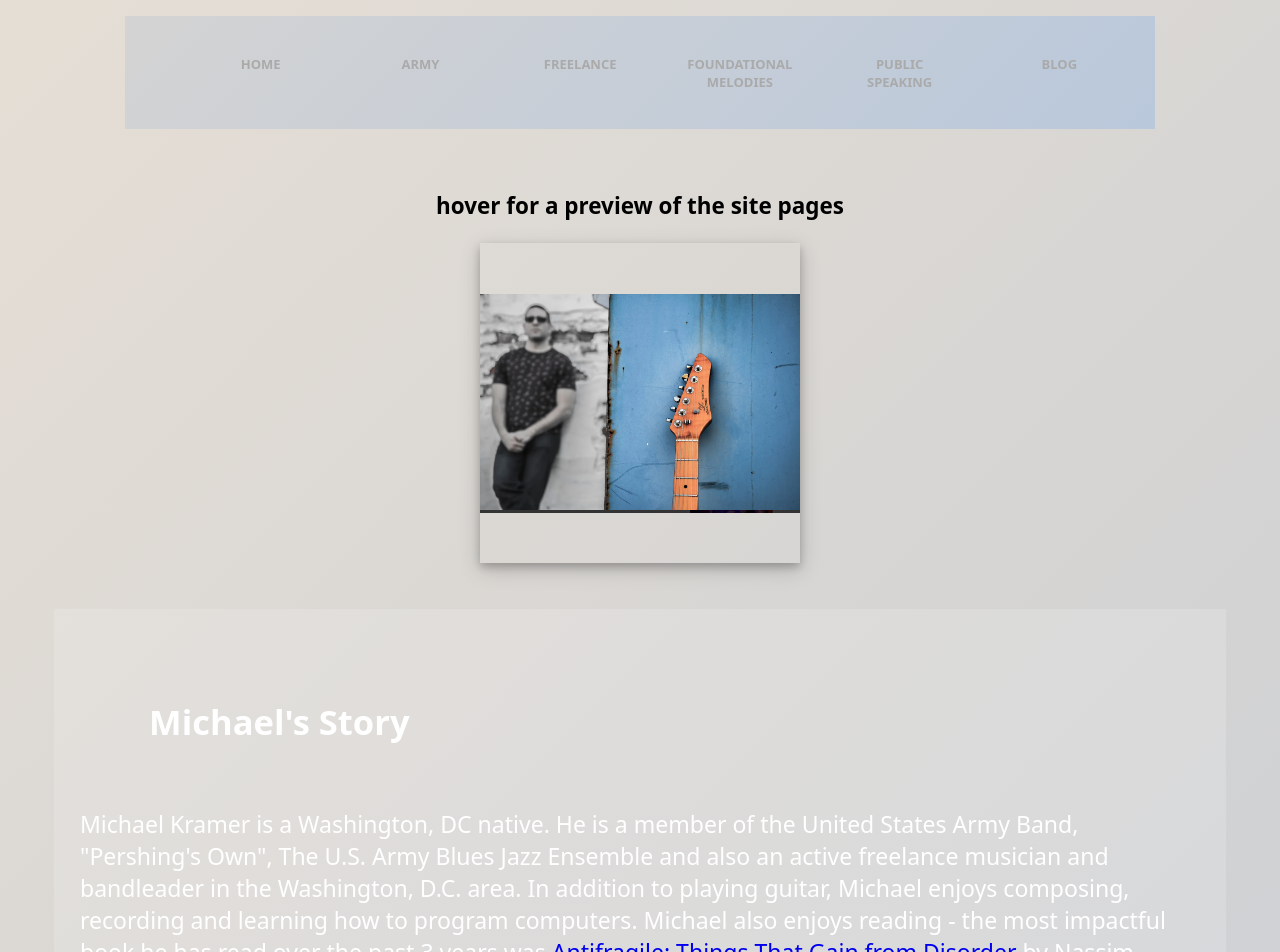
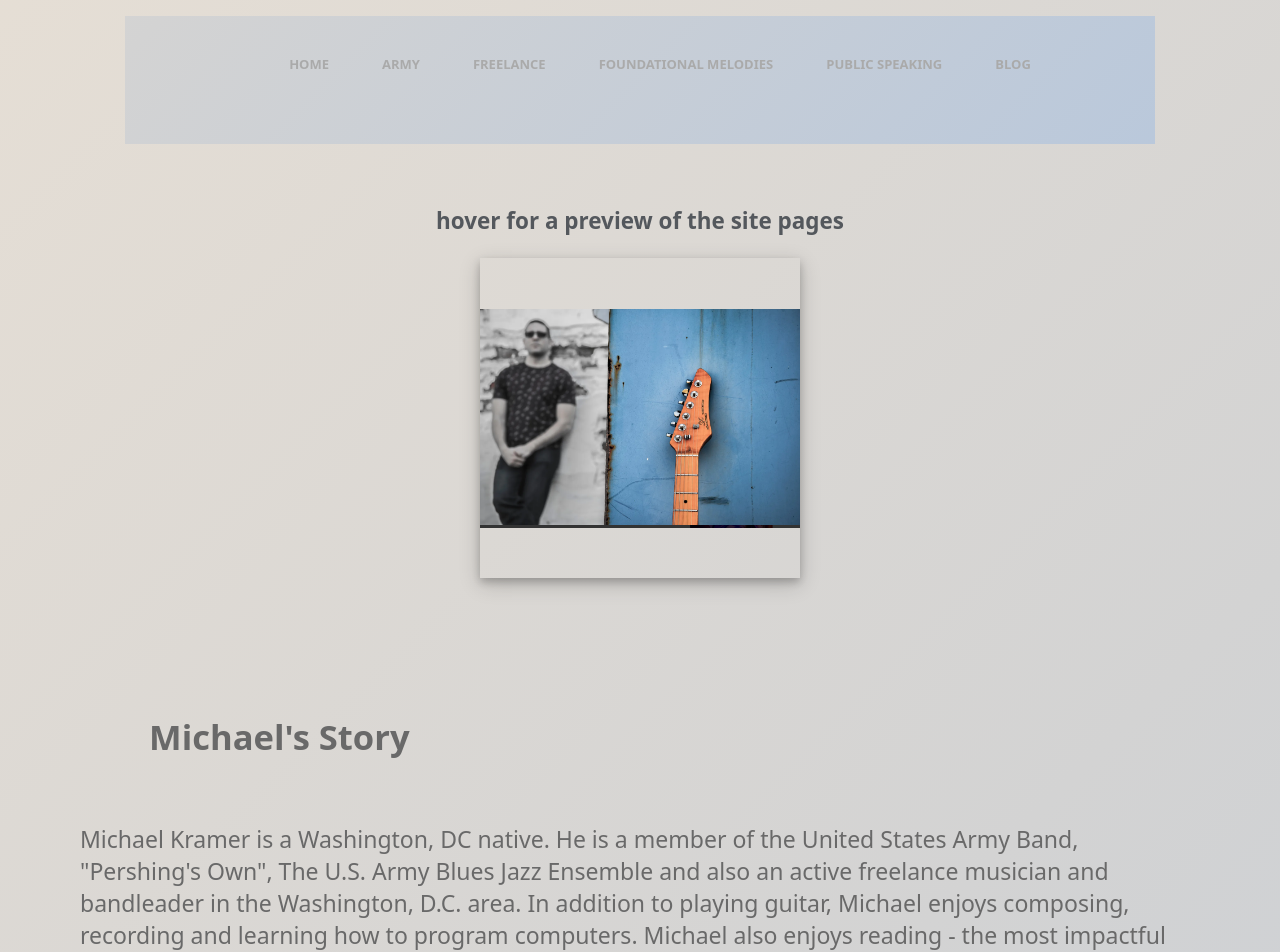
Before and after one commit to MichaelKramerGuitar/VueBiography, a Vue app: page / in a window 1280 px wide. Shown: the top 952 px of the page. Built offline with nearby package versions, Linux system fonts and the light colour scheme.

Commit message:
added nav grid style and changed color of .story on HomePage.vue

```diff
--- a/src/styles/style.css
+++ b/src/styles/style.css
@@ -24,7 +24,6 @@ https://developer.mozilla.org/en-US/docs/Learn/CSS/CSS_layout/Media_queries
     article {
         margin: 1em;
     }
-
 }
 
 @media screen and (min-width: 640px) {
@@ -38,12 +37,9 @@ https://developer.mozilla.org/en-US/docs/Learn/CSS/CSS_layout/Media_queries
         display: inline-block;
     }
 
-    nav ul {
-        display: flex;
-    }
-
-    nav li {
-        flex: 1;
+    nav {
+        display: grid;
+        grid-template-rows: 2rem 2rem 2rem;
     }
 }
 
@@ -60,7 +56,7 @@ https://developer.mozilla.org/en-US/docs/Learn/CSS/CSS_layout/Media_queries
 
 @media print {
 
-    header, footer, img, video, aside, section, figure, form, svg {
+    header, footer, img, aside, section, figure, form, svg {
         display: none;
     }
     article {
@@ -157,8 +153,8 @@ video, img {
 }
 
 
-/* hover over video it gets bigger and shadow - https://css-tricks.com/3d-text-tower/ */
-video:hover, img:hover {
+/* hover over img it gets bigger and shadow - https://css-tricks.com/3d-text-tower/ */
+img:hover {
     -webkit-transform: scale(1.05);
     -moz-transform:    scale(1.05);
     -ms-transform:     scale(1.05);
@@ -171,11 +167,9 @@ video:hover, img:hover {
 /* article on index.html */
 .story {
 
-    color: white;
+    color: dimgrey;
     margin-inline: auto;
-    /*border: 2px solid rgb(73,133,194);*/
     padding: 2vw;
-    background-color: rgba(255, 255, 255, 0.15);
 }
 
 article:hover,
@@ -305,6 +299,7 @@ aside {
 }
 
 .caption {
+    color: #54585d;
     text-align: center;
 }
 
```
Also changed, not shown: 1 other file (tests, documents, lock files or other folders).
